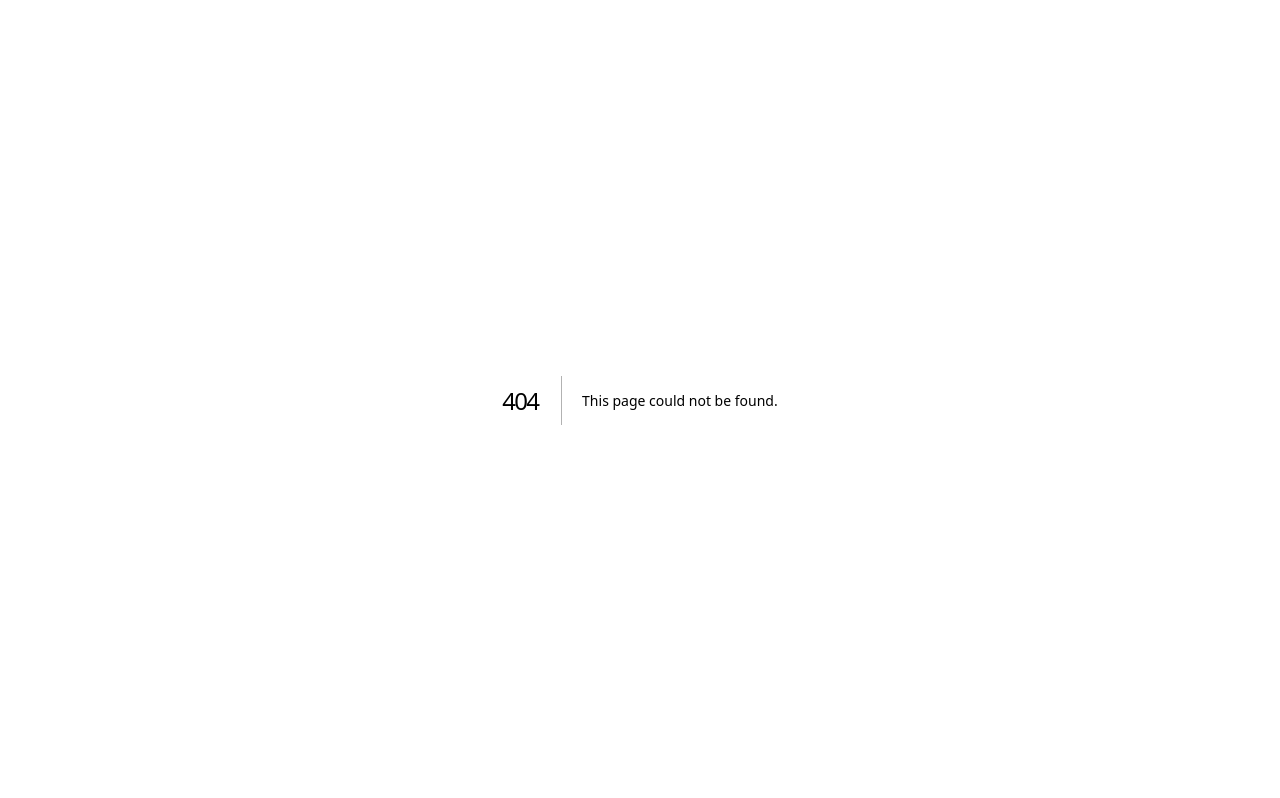
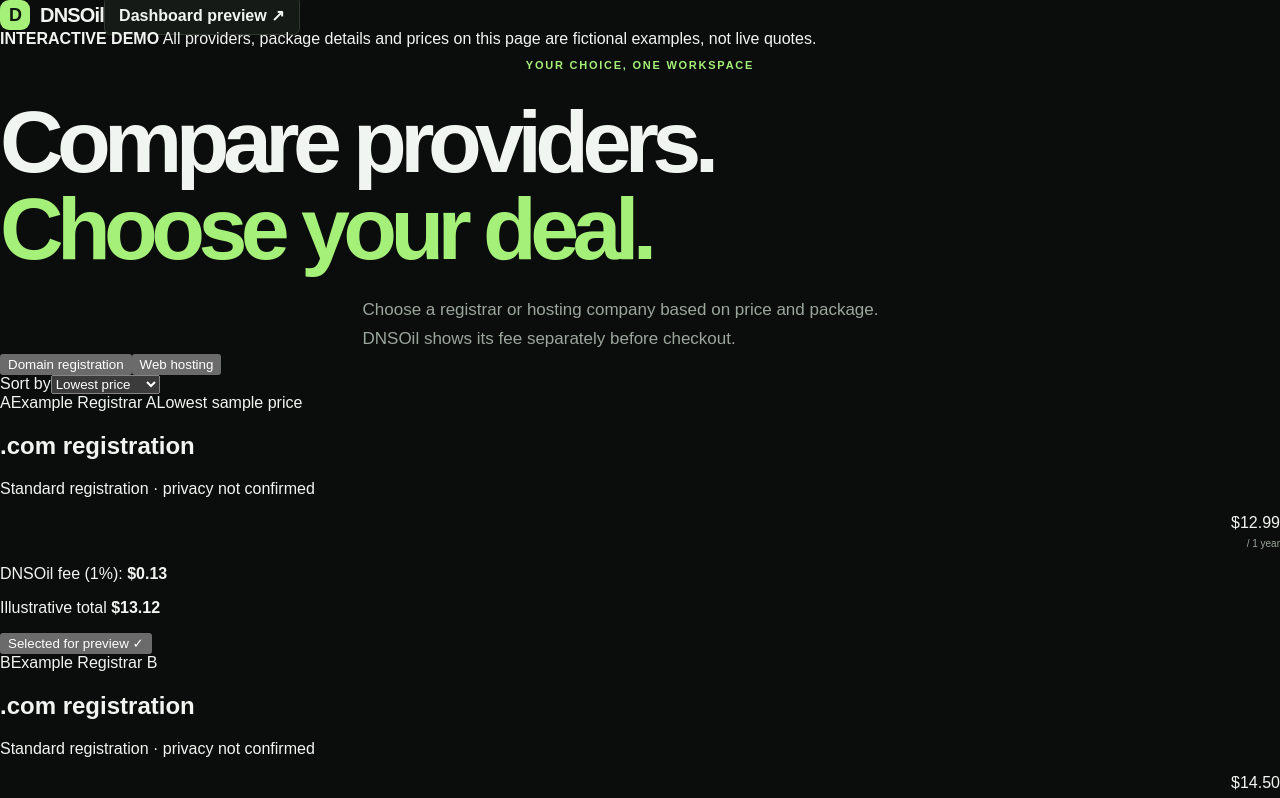
Before and after one commit to mystrdan/DNSOil, a Next.js app in the folder apps/web/: page /demo/providers in a window 1280 px wide. Before the commit this address had no page. Shown: the top 798 px of the page. Built offline with nearby package versions, Linux system fonts and the light colour scheme.

Commit message:
feat(web): add provider comparison demo route

```diff
--- /dev/null
+++ b/apps/web/src/app/demo/providers/page.tsx
@@ -0,0 +1,5 @@
+import ProviderComparisonDemo from "./provider-comparison-demo";
+
+export default function ProviderComparisonPage() {
+  return <ProviderComparisonDemo />;
+}
```
